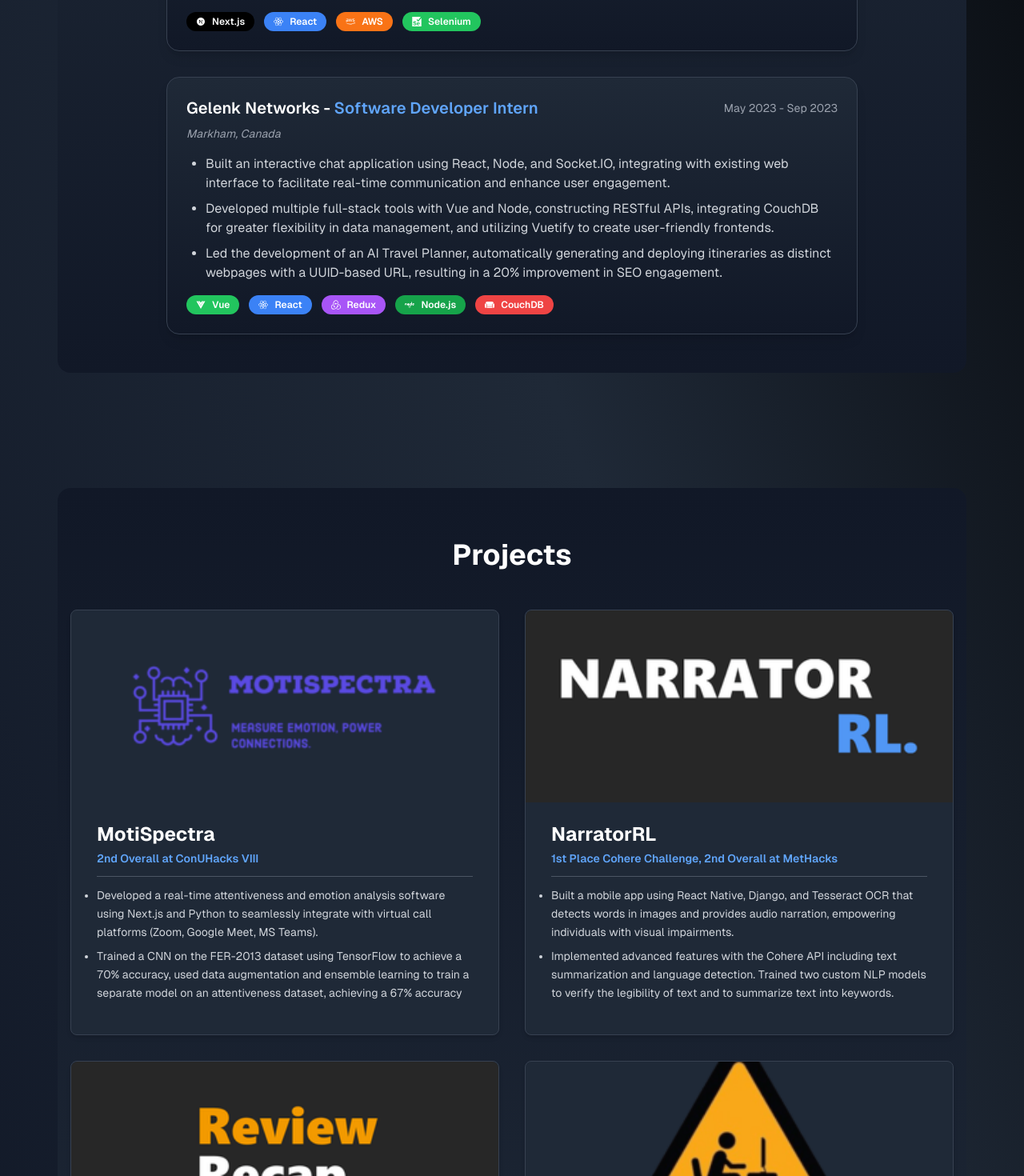
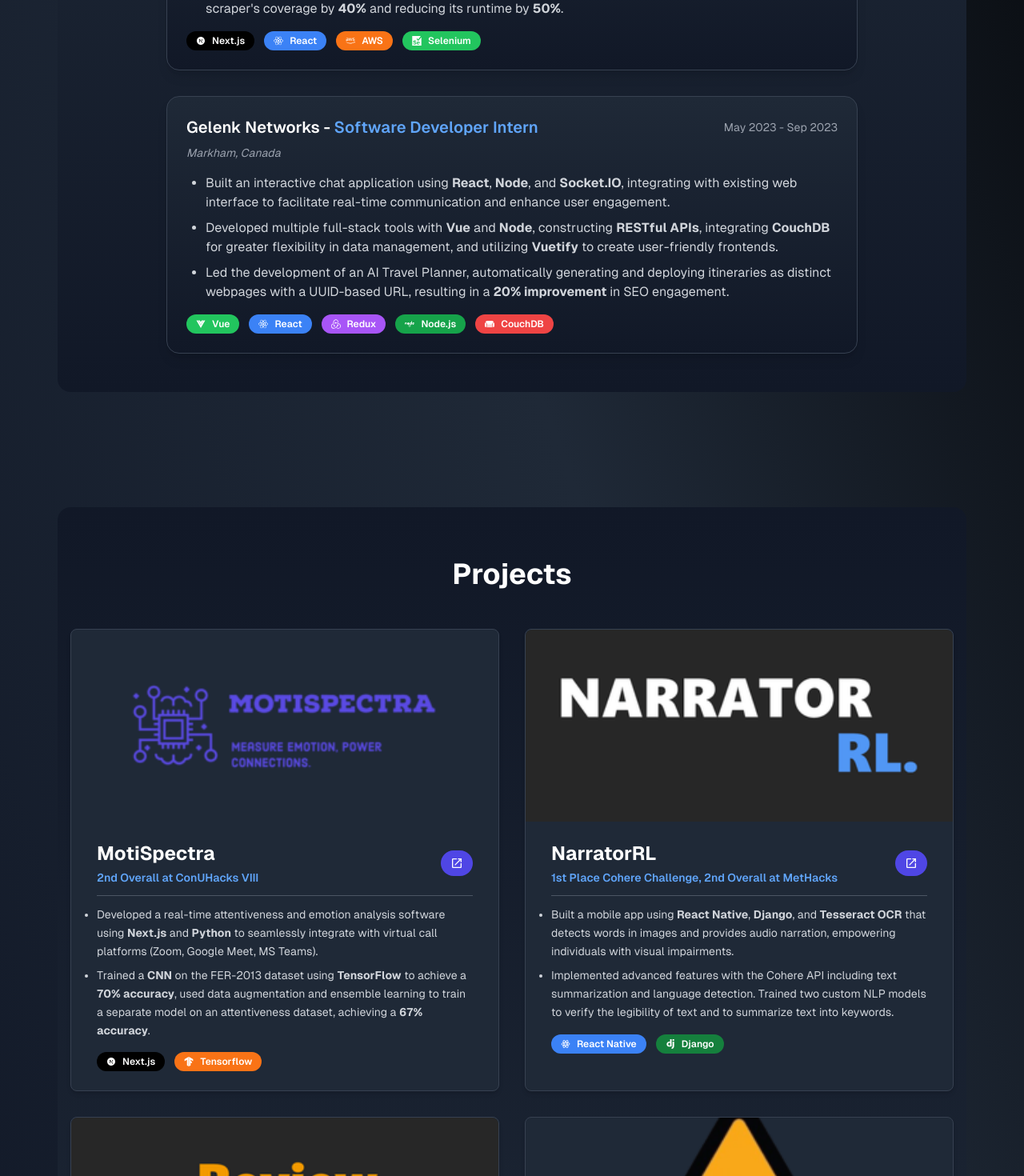
Before and after one commit to richardyzhu/personal-website, a Next.js app: page / in a window 1280 px wide. Shown: the part 1330-2800 px from the top of the page at 80% size. Built offline with nearby package versions, Linux system fonts and the light colour scheme.

Commit message:
finishing touches

```diff
--- a/app/page.tsx
+++ b/app/page.tsx
@@ -9,7 +9,7 @@
       id="home"
       className="relative min-h-screen p-8 pb-20 font-[family-name:var(--font-geist-sans)] bg-gradient-to-tr from-gray-900 via-gray-800 to-black text-gray-300"
     >
-      {/* Navbar */}
+      // TODO: add animations ? portrait ? idk.... typing animation probably
       <link
         href="https://cdnjs.cloudflare.com/ajax/libs/font-awesome/5.15.3/css/all.min.css"
         rel="stylesheet"
@@ -17,7 +17,6 @@
       <header>
         <NavBar />
       </header>
-
       <main className="flex flex-col gap-16 row-start-2 items-center sm:items-start w-full">
         <section className="flex items-center justify-start h-screen p-10">
           <div className="text-left">
--- a/src/components/ExperienceCard.tsx
+++ b/src/components/ExperienceCard.tsx
@@ -17,6 +17,7 @@
   bulletPoints,
   chips,
 }) => {
+  // TODO: move this to a utils file
   const renderBulletPoint = (point: string) => {
     const parts = point.split(/(\*[^*]+\*)/g);
     return parts.map((part, index) => {
@@ -32,6 +33,7 @@
   };
 
   return (
+    // TODO: put the logo somewhere ?
     <div className="bg-gradient-to-b from-gray-800 to-gray-900 p-6 rounded-2xl shadow-lg hover:shadow-2xl transform hover:scale-105 transition-all duration-300 ease-in-out border border-gray-700">
       <div className="flex justify-between items-center mb-2">
         <div className="text-xl font-semibold text-white">
--- a/src/components/ProjectCard.tsx
+++ b/src/components/ProjectCard.tsx
@@ -10,7 +10,7 @@
   bulletPoints: string[];
   chips: ReactNode[];
   awards?: string[];
-  link: string;
+  link?: string;
 }
 
 const ProjectCard: React.FC<ProjectCardProps> = ({
--- a/src/sections/ExperienceSection.tsx
+++ b/src/sections/ExperienceSection.tsx
@@ -36,9 +36,9 @@
       date: "May 2023 - Sep 2023",
       role: "Software Developer Intern",
       bulletPoints: [
-        "Built an interactive chat application using React, Node, and Socket.IO, integrating with existing web interface to facilitate real-time communication and enhance user engagement.",
-        "Developed multiple full-stack tools with Vue and Node, constructing RESTful APIs, integrating CouchDB for greater flexibility in data management, and utilizing Vuetify to create user-friendly frontends.",
-        "Led the development of an AI Travel Planner, automatically generating and deploying itineraries as distinct webpages with a UUID-based URL, resulting in a 20% improvement in SEO engagement.",
+        "Built an interactive chat application using *React*, *Node*, and *Socket.IO*, integrating with existing web interface to facilitate real-time communication and enhance user engagement.",
+        "Developed multiple full-stack tools with *Vue* and *Node*, constructing *RESTful APIs*, integrating *CouchDB* for greater flexibility in data management, and utilizing *Vuetify* to create user-friendly frontends.",
+        "Led the development of an AI Travel Planner, automatically generating and deploying itineraries as distinct webpages with a UUID-based URL, resulting in a *20% improvement* in SEO engagement.",
       ],
       location: "Markham, Canada",
       chips: [
--- a/src/sections/LinksSection.tsx
+++ b/src/sections/LinksSection.tsx
@@ -10,7 +10,7 @@
         <i className="fab fa-github text-3xl"></i> {/* GitHub Icon */}
       </a>
       <a
-        href="https://linkedin.com/in/yourusername"
+        href="https://linkedin.com/in/richard-yunqi-zhu"
         target="_blank"
         rel="noopener noreferrer"
         className="w-16 h-16 bg-blue-600 hover:bg-blue-500 text-white rounded-full flex items-center justify-center shadow-lg transition duration-300"
@@ -24,8 +24,8 @@
         <i className="fas fa-envelope text-3xl"></i> {/* Email Icon */}
       </a>
       <a href="your-resume-link.pdf" target="_blank" rel="noopener noreferrer">
-        <button className="bg-blue-500 hover:bg-blue-700 text-white font-bold py-2 px-4 rounded">
-          Resume
+        <button className="bg-blue-600 hover:bg-blue-500 text-white font-semibold py-2 px-6 rounded-full flex items-center justify-center shadow-lg transition duration-300">
+          <span className="text-lg">Resume</span>
         </button>
       </a>
     </div>
--- a/src/sections/ProjectsSection.tsx
+++ b/src/sections/ProjectsSection.tsx
@@ -1,4 +1,10 @@
+// TODO: addd more projects and a tiny project card for the smaller projects
+
 import ProjectCard from "../components/ProjectCard";
+import { RiNextjsFill } from "react-icons/ri";
+import { SiTensorflow, SiDjango } from "react-icons/si";
+import { TbBrandReactNative } from "react-icons/tb";
+import { IoLogoJavascript } from "react-icons/io";
 
 const ProjectsSection: React.FC = () => {
   const projects = [
@@ -6,32 +12,56 @@
       title: "MotiSpectra",
       image: "/images/motispectra.png",
       bulletPoints: [
-        "Developed a real-time attentiveness and emotion analysis software using Next.js and Python to seamlessly integrate with virtual call platforms (Zoom, Google Meet, MS Teams).",
-        "Trained a CNN on the FER-2013 dataset using TensorFlow to achieve a 70% accuracy, used data augmentation and ensemble learning to train a separate model on an attentiveness dataset, achieving a 67% accuracy",
+        "Developed a real-time attentiveness and emotion analysis software using *Next.js* and *Python* to seamlessly integrate with virtual call platforms (Zoom, Google Meet, MS Teams).",
+        "Trained a *CNN* on the FER-2013 dataset using *TensorFlow* to achieve a *70% accuracy*, used data augmentation and ensemble learning to train a separate model on an attentiveness dataset, achieving a *67% accuracy*.",
       ],
-      chips: [],
+      chips: [
+        <span className="bg-black text-white text-xs font-semibold px-3 py-1 rounded-full flex items-center">
+          <RiNextjsFill className="mr-2" /> Next.js
+        </span>,
+        <span className="bg-orange-500 text-white text-xs font-semibold px-3 py-1 rounded-full flex items-center">
+          <SiTensorflow className="mr-2" /> Tensorflow
+        </span>,
+      ],
       awards: ["2nd Overall at ConUHacks VIII"],
+      link: "https://devpost.com/software/motispectra",
     },
     {
       title: "NarratorRL",
       image: "/images/narratorrl.png",
       bulletPoints: [
-        "Built a mobile app using React Native, Django, and Tesseract OCR that detects words in images and provides audio narration, empowering individuals with visual impairments.",
+        "Built a mobile app using *React Native*, *Django*, and *Tesseract OCR* that detects words in images and provides audio narration, empowering individuals with visual impairments.",
         "Implemented advanced features with the Cohere API including text summarization and language detection. Trained two custom NLP models to verify the legibility of text and to summarize text into keywords.",
       ],
-      chips: [],
+      chips: [
+        <span className="bg-blue-500 text-white text-xs font-semibold px-3 py-1 rounded-full flex items-center">
+          <TbBrandReactNative className="mr-2" /> React Native
+        </span>,
+        <span className="bg-green-700 text-white text-xs font-semibold px-3 py-1 rounded-full flex items-center">
+          <SiDjango className="mr-2" /> Django
+        </span>,
+      ],
       awards: ["1st Place Cohere Challenge, 2nd Overall at MetHacks"],
+      link: "https://devpost.com/software/narratorrl",
     },
     {
       title: "Review Recap",
       image: "/images/reviewrecap.png",
       bulletPoints: [
-        "Built a Chrome extension in JavaScript for Amazon product pages to help users make informed decisions.",
-        "Implemented multi-threading with Beautiful Soup in Python to scrape 5000+ reviews in seconds.",
-        "Cached results using a RESTful Django backend.",
+        "Built a Chrome extension in *JavaScript* for Amazon product pages to help users make informed decisions.",
+        "Implemented multi-threading with *Beautiful Soup* in Python to scrape *5000+ reviews in seconds*.",
+        "Cached results using a RESTful *Django* backend.",
       ],
-      chips: [],
+      chips: [
+        <span className="bg-green-700 text-white text-xs font-semibold px-3 py-1 rounded-full flex items-center">
+          <SiDjango className="mr-2" /> Django
+        </span>,
+        <span className="bg-yellow-500 text-black text-xs font-semibold px-3 py-1 rounded-full flex items-center">
+          <IoLogoJavascript className="mr-2" /> JavaScript
+        </span>,
+      ],
       awards: ["1st Place Noibu Challenge at uOttaHack V"],
+      link: "https://devpost.com/software/bob-gj5h29",
     },
     {
       title: "Coming Soon...",
```
